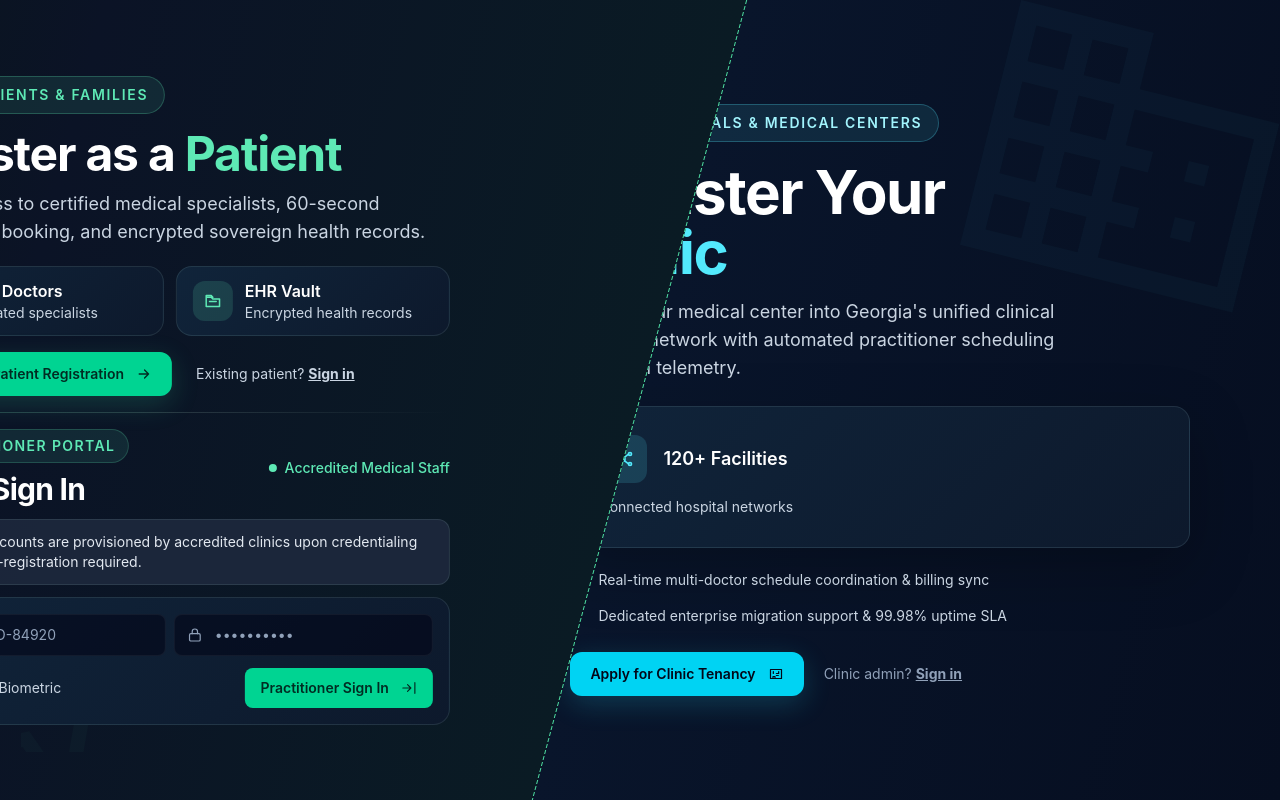
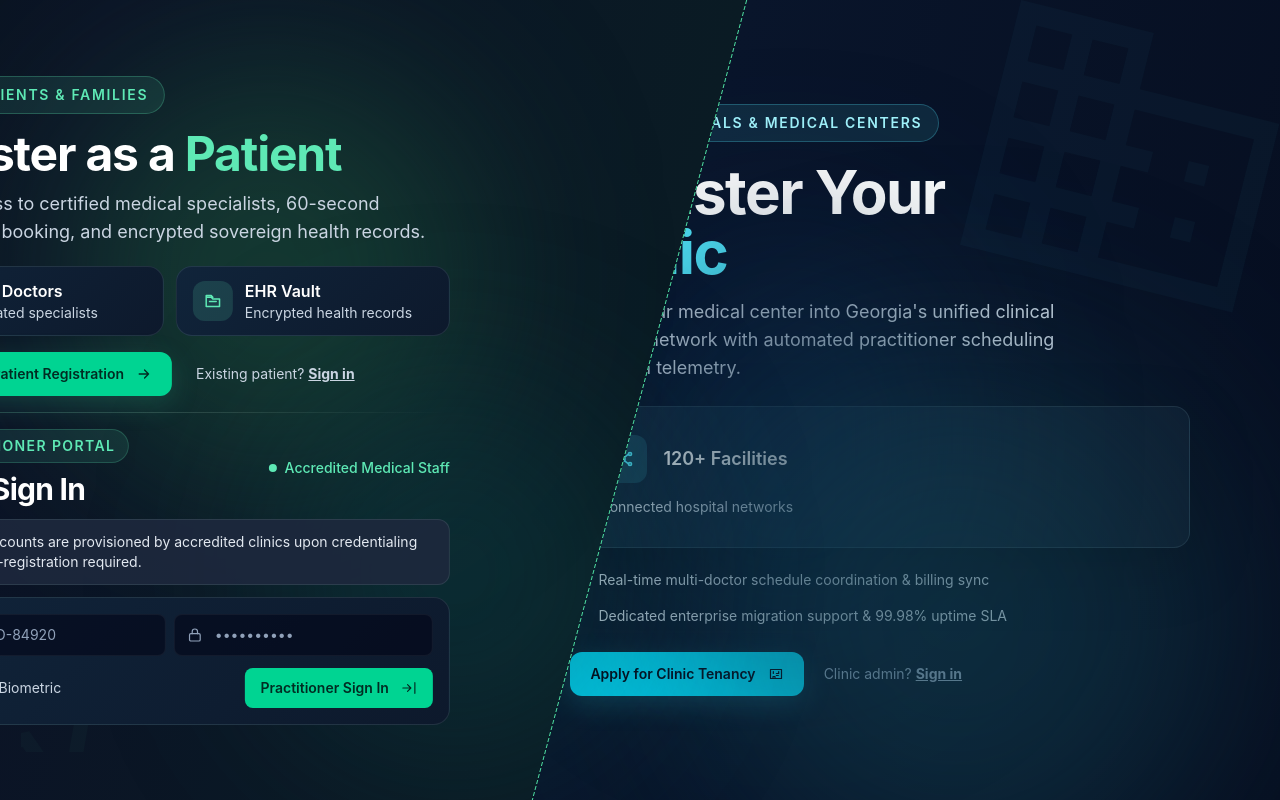
Before and after one commit to MishSoft/medibooking, a React (Vite) app in the folder client/: page /path-selector in a window 1280 px wide. Built offline with nearby package versions, Linux system fonts and the light colour scheme.

Commit message:
feat(path-selector): add blurred glow circles to background sections

```diff
--- a/client/src/pages/path-selector/index.tsx
+++ b/client/src/pages/path-selector/index.tsx
@@ -17,6 +17,14 @@
          after:absolute after:right-0 after:top-0 after:h-full after:w-[1px]
          after:bg-[repeating-linear-gradient(to_bottom,#4EDEA3_0_4px,transparent_4px_6px)]"
       >
+        <div
+          aria-hidden="true"
+          className="pointer-events-none absolute left-[52%] top-[8%] h-105 w-105 skew-x-15 rounded-full bg-[#1F5C3F]/50 blur-[90px]"
+        />
+        <div
+          aria-hidden="true"
+          className="pointer-events-none absolute bottom-[6%] left-[75%] h-90 w-90 skew-x-15 rounded-full bg-[#0E4A4A]/40 blur-[90px]"
+        />
         <img
           alt=""
           aria-hidden="true"
@@ -40,6 +48,14 @@
         </section>
       </div>
       <div className="absolute inset-0 -z-[9] overflow-hidden bg-[linear-gradient(105deg,#03151F_0%,#09152B_50%,#060E20_100%)]">
+        <div
+          aria-hidden="true"
+          className="pointer-events-none absolute left-[50%] top-[30%] h-100 w-75 rounded-full bg-[#0A2A4A]/50 blur-[90px]"
+        />
+        <div
+          aria-hidden="true"
+          className="pointer-events-none absolute bottom-[-10%] right-[5%] h-130 w-130 rounded-full bg-[#164A5A]/45 blur-[100px]"
+        />
         <img
           alt=""
           aria-hidden="true"
```
